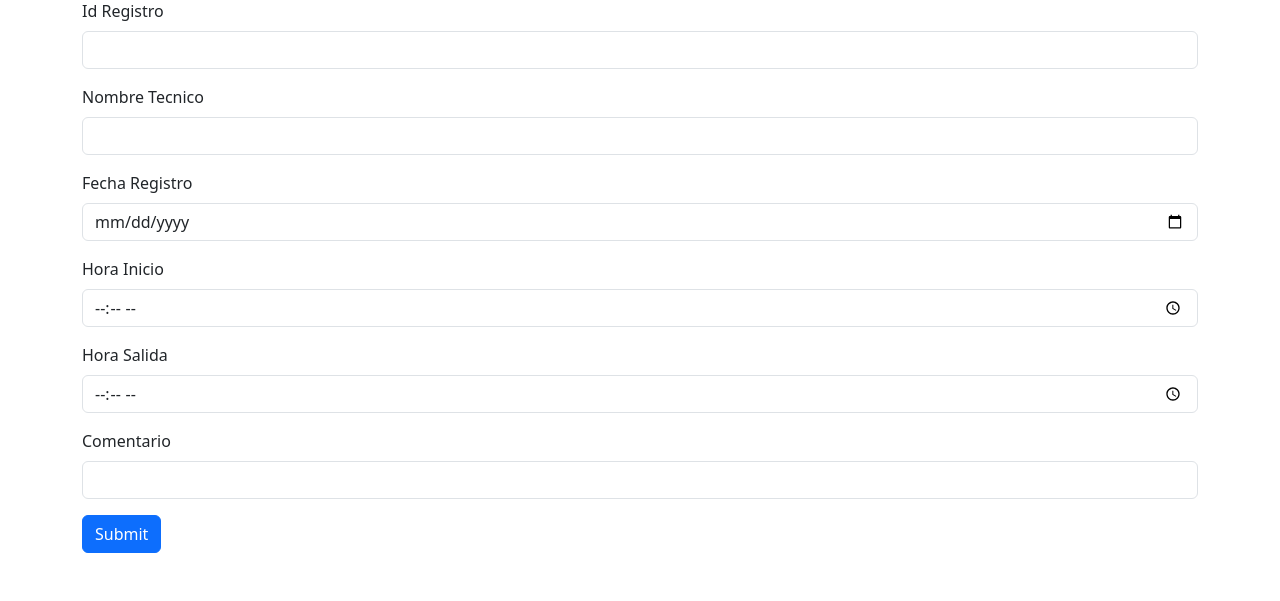
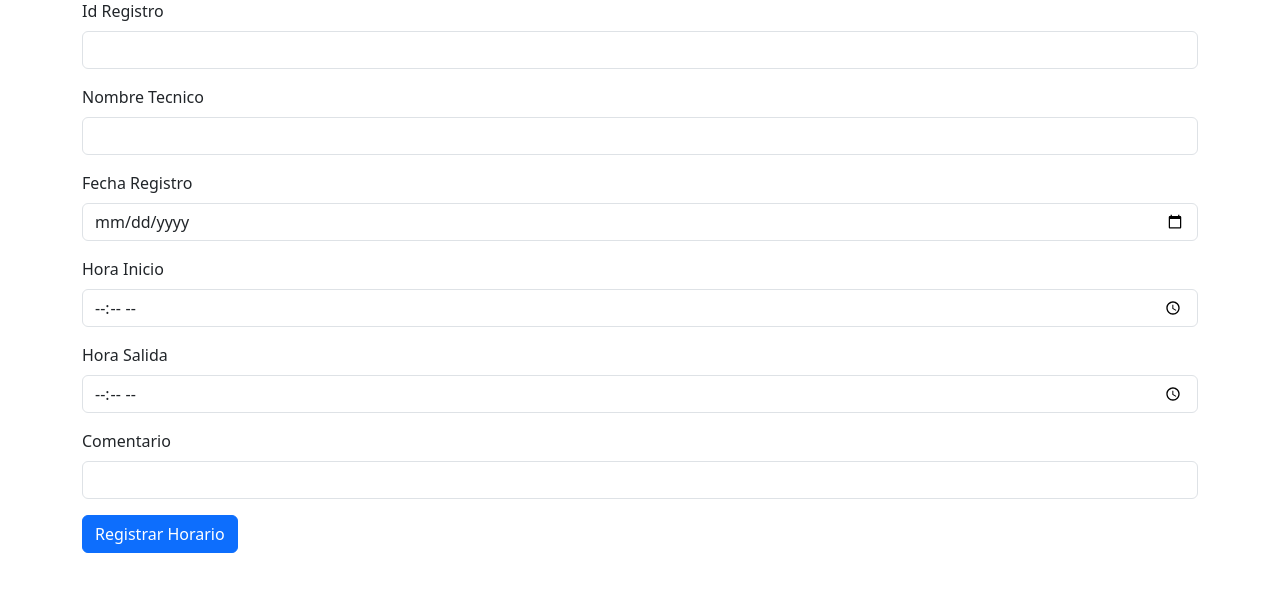
Before and after one commit to DavidMalcaGarcia12345/sistema-almacen-cruz-centro-2026, a Django app: page /enlace_registrar_horario/ in a window 1280 px wide. Shown: the part 201-802 px from the top of the page. Run offline with Django 5.2, Linux system fonts and the light colour scheme.

Commit message:
Aquí escribes tu mensaje de lo que cambiaste

```diff
--- a/app/templates/menu_almacen.html
+++ b/app/templates/menu_almacen.html
@@ -24,19 +24,19 @@
             <li class="nav-item dropdown">
                 <a class="nav-link dropdown-toggle text-light" href="#" role="button" data-bs-toggle="dropdown" aria-expanded="false">Registros</a>
                 <ul class="dropdown-menu">
-                    <li><a class="dropdown-item" href="/enlace_registrar_horario/">Registrar Horario</a></li>
+                    <li><a class="dropdown-item" href="/enlace_registrar_horario/">✔ Registrar Horario</a></li>
                     <li><hr class="dropdown-divider"></li>
-                    <li><a class="dropdown-item" href="#">Registrar Hora Extras</a></li>
+                    <li><a class="dropdown-item" href="#">✔ Registrar Hora Extras</a></li>
                     <li><hr class="dropdown-divider"></li>
-                    <li><a class="dropdown-item" href="#">Registrar Recepcion Material</a></li>
+                    <li><a class="dropdown-item" href="#">✔ Registrar Recepcion Material</a></li>
                     <li><hr class="dropdown-divider"></li>
-                    <li><a class="dropdown-item" href="#">Registrar Salida Material</a></li>
+                    <li><a class="dropdown-item" href="#">✔ Registrar Salida Material</a></li>
                     <li><hr class="dropdown-divider"></li>
-                    <li><a class="dropdown-item" href="#">Registrar Cambios Vehiculo</a></li>
+                    <li><a class="dropdown-item" href="#">✔ Registrar Cambios Vehiculo</a></li>
                     <li><hr class="dropdown-divider"></li>
-                    <li><a class="dropdown-item" href="#">Registrar Stock Inventario</a></li>
+                    <li><a class="dropdown-item" href="#">✔ Registrar Stock Inventario</a></li>
                     <li><hr class="dropdown-divider"></li>
-                    <li><a class="dropdown-item" href="#">Registrar Trabajo Tecnico Man</a></li>
+                    <li><a class="dropdown-item" href="#">✔ Registrar Trabajo Tecnico Man</a></li>
                 </ul>
             </li>
                 <li class="nav-item">
--- a/app/templates/registrar_horario.html
+++ b/app/templates/registrar_horario.html
@@ -2,32 +2,32 @@
 {% block contenedor %}
 <h1 class='text-center my-5'>Registrar Horario Personal</h1>
 <div class='container my-5'>
-    <form>
+    <form action="/logica_registrar_horario/" method="POST">{% csrf_token %}
         <div class="mb-3">
             <label for="" class="form-label">Id Registro</label>
-            <input type="text" class="form-control" id="textId">
+            <input type="text" class="form-control" id="textId" name="textId">
         </div>
         <div class="mb-3">
             <label for="" class="form-label">Nombre Tecnico</label>
-            <input type="text" class="form-control" id="textNombre">
+            <input type="text" class="form-control" id="textNombre" name="textNombre">
         </div>
         <div class="mb-3">
             <label for="" class="form-label">Fecha Registro</label>
-            <input type="date" class="form-control" id="textFechaRegistro">
+            <input type="date" class="form-control" id="textFechaRegistro" name="textFechaRegistro">
         </div>
         <div class="mb-3">
             <label for="" class="form-label">Hora Inicio</label>
-            <input type="time" class="form-control" id="textHoraInicio">
+            <input type="time" class="form-control" id="textHoraInicio" name="textHoraInicio">
         </div>
         <div class="mb-3">
             <label for="" class="form-label">Hora Salida</label>
-            <input type="time" class="form-control" id="textHoraSalida">
+            <input type="time" class="form-control" id="textHoraSalida" name="textHoraSalida">
         </div>
         <div class="mb-3">
             <label for="" class="form-label">Comentario</label>
-            <input type="text" class="form-control" id="textComentario">
+            <input type="text" class="form-control" id="textComentario" name="textComentario">
         </div>
-        <button type="submit" class="btn btn-primary">Submit</button>
+        <button type="submit" class="btn btn-primary">Registrar Horario</button>
     </form>
 </div>
 {% endblock contenedor %}
--- a/app/templates/tabla_horario.html
+++ b/app/templates/tabla_horario.html
@@ -24,8 +24,8 @@
                     <td>{{ x.Hora_inicio_horario }}</td>
                     <td>{{ x.Hora_final_horario }}</td>
                     <td>{{ x.Comentario_horario }}</td>
-                    <td><a class='btn btn-danger' href='#'>Eliminar</a></td>
-                    <td><a class='btn btn-warning' href='#'>Actualizar</a></td>
+                    <td><a class='btn btn-danger' href='#'>🔔Eliminar</a></td>
+                    <td><a class='btn btn-warning' href='#'>🔎Actualizar</a></td>
                 </tr>
             {% endfor %}
     </tbody>
--- a/app/urls.py
+++ b/app/urls.py
@@ -5,5 +5,6 @@ urlpatterns = [
     path('' , views.login_usuario),
     path('enlace_panel_control_almacen/' , views.enlace_panel_control_almacen),
     path('enlace_tabla_horario/' , views.enlace_tabla_horario),
-    path('enlace_registrar_horario/' , views.enlace_registrar_horario)
+    path('enlace_registrar_horario/' , views.enlace_registrar_horario),
+    path('logica_registrar_horario/' , views.logica_registrar_horario)
 ]
--- a/app/views.py
+++ b/app/views.py
@@ -16,3 +16,21 @@ def enlace_tabla_horario(request):
 
 def enlace_registrar_horario(request):
     return render(request , 'registrar_horario.html')
+
+def logica_registrar_horario(request):
+    Id_tabla = request.POST['textId']
+    Nombre_tabla = request.POST['textNombre']
+    Fecha_inicio = request.POST['textFechaRegistro']
+    Hora_inicio = request.POST['textHoraInicio']
+    Hora_final = request.POST['textHoraSalida']
+    Comentario = request.POST['textComentario']
+
+    horario = Tabla_Horario_Tecnico.objects.create(
+        Id_tabla_horario = Id_tabla,
+        Nombre_tabla_horario = Nombre_tabla,
+        Fecha_inicio_horario = Fecha_inicio,
+        Hora_inicio_horario = Hora_inicio,
+        Hora_final_horario = Hora_final,
+        Comentario_horario = Comentario,
+    )
+    return redirect("/enlace_tabla_horario/")
```
Also changed, not shown: db.sqlite3.
